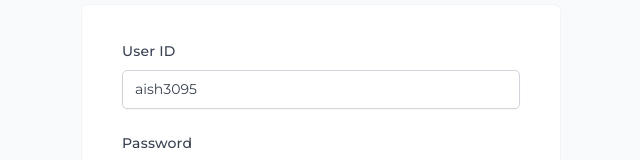
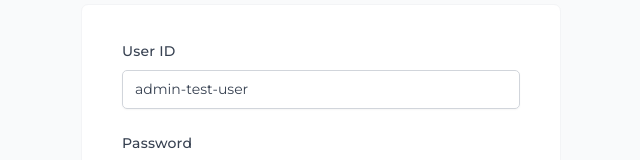
Before and after one commit to nikhil0689/yoga-frontend, a React (Vite) app: page /login in a window 1280 px wide. Shown: the part 259-419 px from the top of the page, without its empty margins (319-959 px from the left). Built offline with nearby package versions, Linux system fonts and the light colour scheme.

Commit message:
add new user

```diff
--- a/src/features/authentication/LoginForm.jsx
+++ b/src/features/authentication/LoginForm.jsx
@@ -11,7 +11,7 @@ import Spinner from "../../ui/Spinner";
 function LoginForm() {
   const queryClient = useQueryClient();
   const { clearSessionData } = useAuth();
-  const [userId, setUserId] = useState("aish3095");
+  const [userId, setUserId] = useState("admin-test-user");
   const [password, setPassword] = useState("admin");
   const [loadData, setLoadData] = useState(false);
   const { login, isLoading } = useLogin();
```
